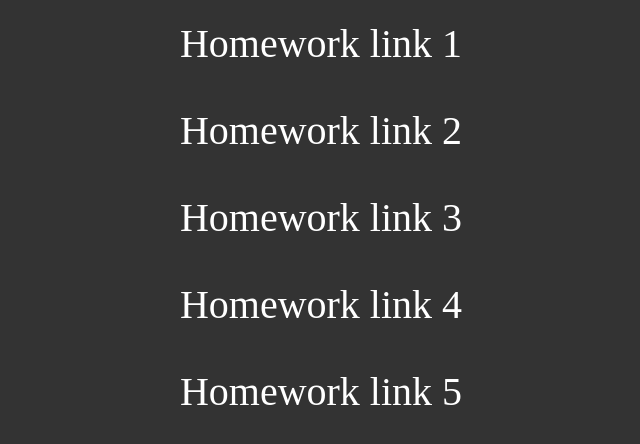
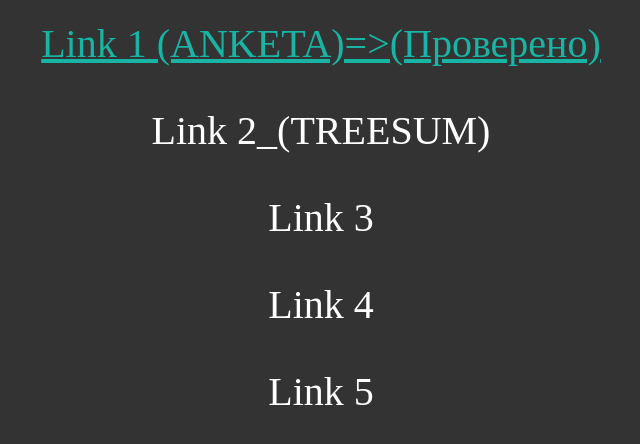
Before and after one commit to sidardzmitry/Sidortsov-FD2.github.io, a plain HTML site: page index.html in a window 1280 px wide. Shown: the whole page, without its empty margins (319-959 px from the left). Drawn offline with Linux system fonts and the light colour scheme.

Commit message:
homework2

```diff
--- a/index.html
+++ b/index.html
@@ -28,15 +28,21 @@
         a:hover {
             color: #ece89d;
         }
+
+        .link_1 {
+            text-decoration: underline;
+            color: #18b5a4;
+        }
+
     </style>
 </head>
 <body>
     <div class="box_links">
-        <a href=".//home_task1/home_task_1.html" class="link_1" target="_blank">Homework link 1</a>
-        <a href="#" class="link_2">Homework link 2</a>
-        <a href="#" class="link_3">Homework link 3</a>
-        <a href="#" class="link_4">Homework link 4</a>
-        <a href="#" class="link_5">Homework link 5</a>
+        <a href=".//home_task1/home_task_1.html" class="link_1" target="_blank">Link 1 (ANKETA)=>(Проверено)</a>
+        <a href=".//home_task2(treeSum)/home_task_2.html" class="link_2" target="_blank">Link 2_(TREESUM)</a>
+        <a href="#" class="link_3">Link 3</a>
+        <a href="#" class="link_4">Link 4</a>
+        <a href="#" class="link_5">Link 5</a>
     </div>
 
 </body>
```
